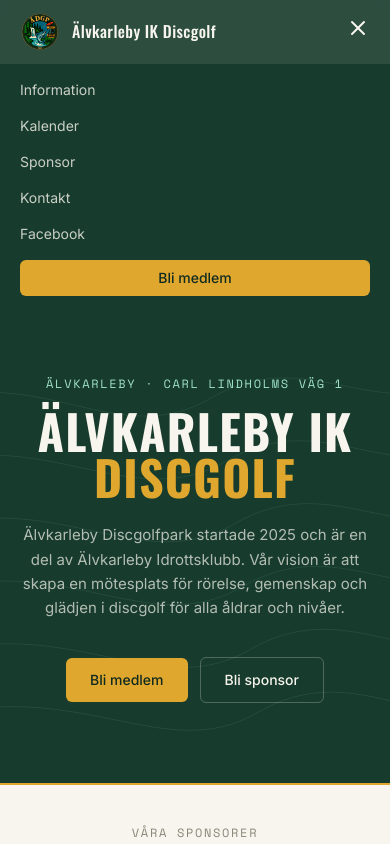
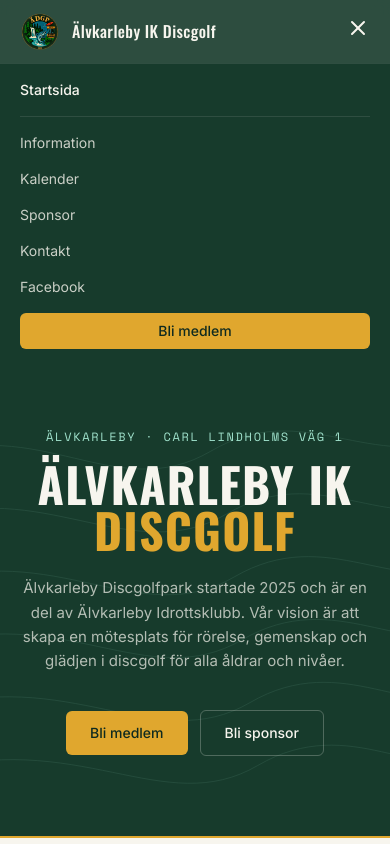
Before and after one commit to KungForsen/alvkarleby-dgp, a Next.js app: page / in a window 390 px wide. Both pictures are taken after a click on the button "Öppna meny". Shown: the top 844 px of the page. Built offline with nearby package versions, Linux system fonts and the light colour scheme.

Commit message:
Fixa navigation från undersidor + Startsida-länk i mobilmeny

```diff
--- a/package.json
+++ b/package.json
@@ -27,8 +27,5 @@
     "postcss": "^8.4.39",
     "tailwindcss": "^3.4.4",
     "typescript": "^5.5.3"
-  },
-  "allowScripts": {
-    "unrs-resolver@1.12.2": true
   }
 }
--- a/src/components/ContactForm.tsx
+++ b/src/components/ContactForm.tsx
@@ -35,7 +35,11 @@
     const formData = new FormData(event.currentTarget);
     formData.append("access_key", WEB3FORMS_ACCESS_KEY);
     formData.append("subject", "Nytt meddelande från alvkarlebydgp.se");
-    formData.append("h-captcha-response", captchaToken);
+    // OBS: h-captcha-response skickas INTE med här manuellt. Widgeten
+    // lägger själv in ett dolt fält med det namnet i formuläret, och
+    // FormData(form) plockar upp det automatiskt. Lägger vi till det
+    // igen här får Web3Forms två värden för samma fält och avvisar
+    // captchan ("Could not validate hCaptcha").
 
     try {
       const response = await fetch("https://api.web3forms.com/submit", {
--- a/src/components/Header.tsx
+++ b/src/components/Header.tsx
@@ -5,10 +5,10 @@
 import { Menu, X } from "lucide-react";
 
 const links = [
-  { href: "#information", label: "Information" },
-  { href: "#kalender", label: "Kalender" },
-  { href: "#sponsor", label: "Sponsor" },
-  { href: "#kontakt", label: "Kontakt" },
+  { href: "/#information", label: "Information" },
+  { href: "/#kalender", label: "Kalender" },
+  { href: "/#sponsor", label: "Sponsor" },
+  { href: "/#kontakt", label: "Kontakt" },
 ];
 
 export default function Header() {
@@ -18,7 +18,7 @@
     <header className="sticky top-0 z-50 bg-forest/95 backdrop-blur supports-[backdrop-filter]:bg-forest/90">
       <div className="mx-auto flex max-w-6xl items-center justify-between px-5 py-3 sm:px-8">
         <a
-          href="#top"
+          href="/"
           onClick={() => setOpen(false)}
           className="flex items-center gap-3"
         >
@@ -102,6 +102,13 @@
             open ? "translate-y-0" : "-translate-y-2"
           }`}
         >
+          <a
+            href="/"
+            onClick={() => setOpen(false)}
+            className="border-b border-cream/10 pb-4 text-sm font-medium text-cream transition hover:text-gold"
+          >
+            Startsida
+          </a>
           {links.map((link) => (
             <a
               key={link.href}
```
Also changed, not shown: tsconfig.json (+6 -26 lines).
